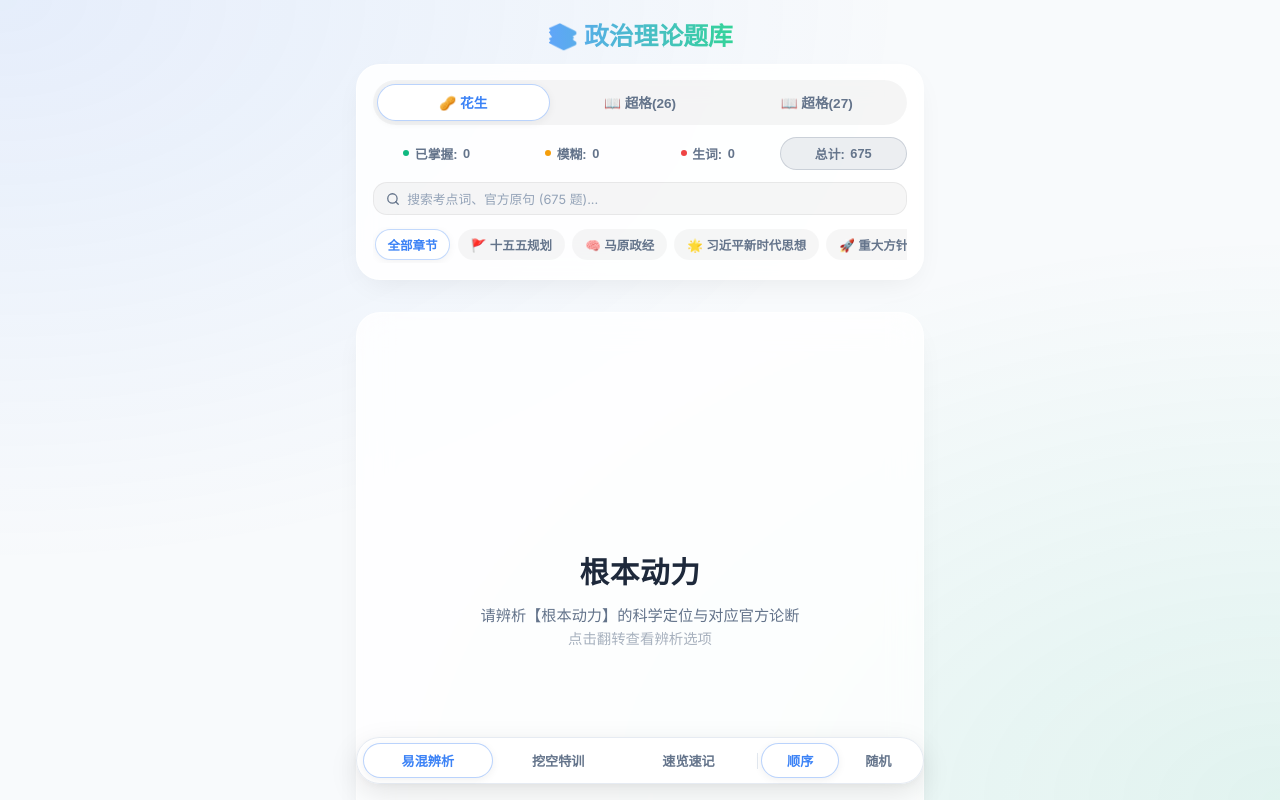
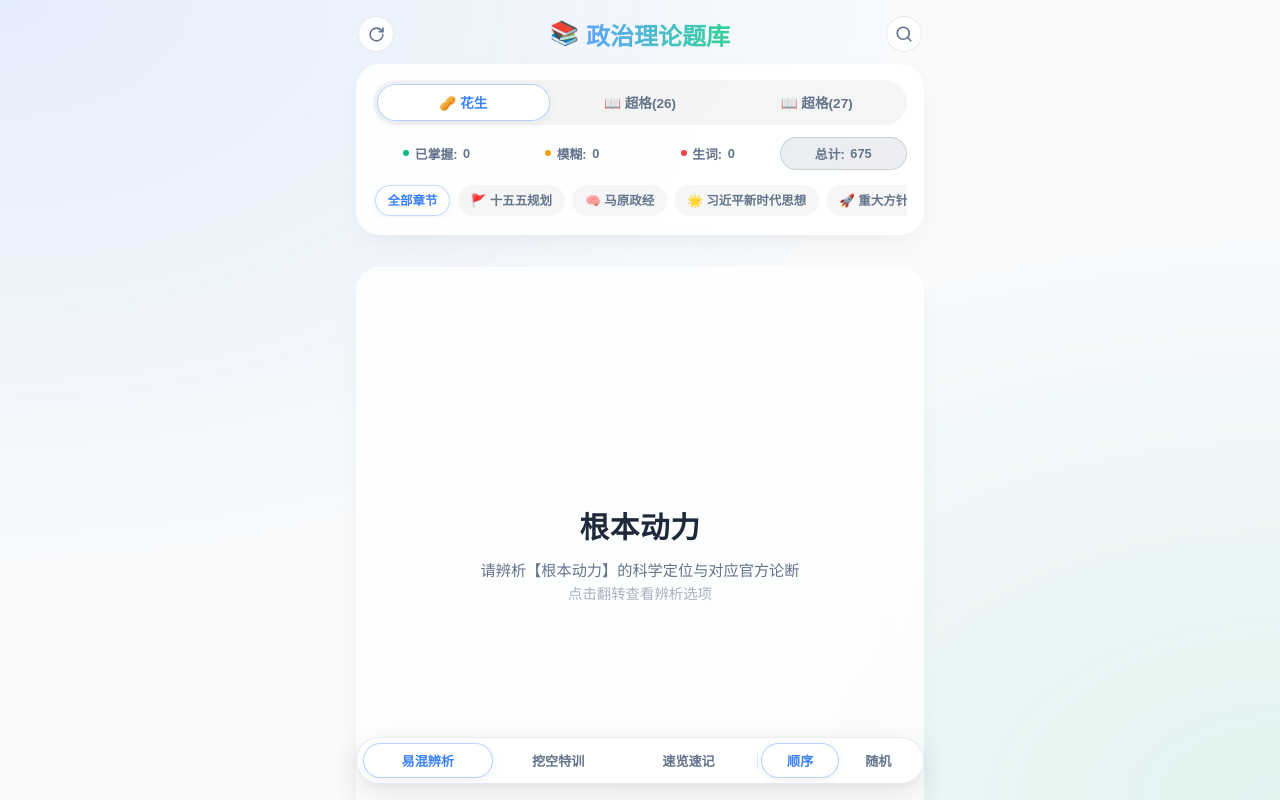
Before and after one commit to troses3/zhengzhi-fuxi, a React (Vite) app: page / in a window 1280 px wide. Shown: the top 800 px of the page. Built offline with nearby package versions, Linux system fonts and the light colour scheme.

Commit message:
feat(ui): place reset button in top-left, unmask title emoji, and place search trigger in top-right

```diff
--- a/src/App.css
+++ b/src/App.css
@@ -41,24 +41,78 @@ body {
 }
 
 .header {
-  text-align: center;
   margin-bottom: 0.75rem;
 }
 
-.header h1 {
-  font-size: 1.55rem;
-  font-weight: 700;
+.header-nav-bar {
+  display: flex;
+  align-items: center;
+  justify-content: space-between;
   margin-bottom: 0.75rem;
+  padding: 0 0.15rem;
+}
+
+.header-title {
+  font-size: 1.5rem;
+  font-weight: 700;
+  margin: 0;
   display: flex;
   align-items: center;
   justify-content: center;
-  gap: 0.4rem;
-}
-
-.header h1 .title-text {
+  gap: 0.45rem;
+}
+
+.header-title .title-emoji {
+  font-size: 1.45rem;
+  line-height: 1;
+  display: inline-block;
+}
+
+.header-title .title-text {
   background: linear-gradient(to right, #60a5fa, #34d399);
   -webkit-background-clip: text;
   -webkit-text-fill-color: transparent;
+}
+
+.header-icon-btn {
+  width: 36px;
+  height: 36px;
+  border-radius: 50%;
+  border: 1px solid rgba(0, 0, 0, 0.08);
+  background: rgba(255, 255, 255, 0.85);
+  backdrop-filter: blur(12px);
+  -webkit-backdrop-filter: blur(12px);
+  display: flex;
+  align-items: center;
+  justify-content: center;
+  cursor: pointer;
+  color: #64748b;
+  transition: all 0.2s cubic-bezier(0.4, 0, 0.2, 1);
+  padding: 0;
+  flex-shrink: 0;
+}
+
+.header-icon-btn:hover {
+  background: #ffffff;
+  color: var(--accent-color);
+  box-shadow: 0 2px 8px rgba(0, 0, 0, 0.08);
+  transform: translateY(-0.5px);
+}
+
+.header-icon-btn.active {
+  background: var(--accent-color);
+  color: #ffffff;
+  border-color: var(--accent-color);
+  box-shadow: 0 2px 8px rgba(59, 130, 246, 0.3);
+}
+
+.header .search-bar-box {
+  margin-bottom: 0.75rem;
+  background: #ffffff;
+  border: 1.5px solid #e2e8f0;
+  border-radius: 14px;
+  padding: 0.48rem 0.8rem;
+  box-shadow: 0 4px 12px rgba(0, 0, 0, 0.04);
 }
 
 .progress-container {
--- a/src/App.jsx
+++ b/src/App.jsx
@@ -203,6 +203,7 @@ function App() {
   const [shuffledOptions, setShuffledOptions] = useState([]);
   const [selectedOption, setSelectedOption] = useState(null);
   const [searchQuery, setSearchQuery] = useState('');
+  const [isSearchOpen, setIsSearchOpen] = useState(false);
 
   const cardBackInnerRef = useRef(null);
   const [cardHeight, setCardHeight] = useState('340px');
@@ -629,9 +630,109 @@ function App() {
   return (
     <div className="app-container">
       <header className="header">
-        <h1>
-          <span className="title-text">📚 政治理论题库</span>
-        </h1>
+        <div className="header-nav-bar">
+          {/* 左上角：重置当前题库进度 */}
+          <button
+            className="header-icon-btn reset-header-btn"
+            title="重置当前题库进度"
+            onClick={() => {
+              const dbName = dataSource === 'huasheng' ? '花生' : (dataSource === 'chaoge27' ? '超格(27)' : '超格(26)');
+              if(window.confirm(`确定要重置当前数据库（${dbName}）的学习进度吗？`)) {
+                let storageKey = 'pt-tracker-v17-huasheng';
+                if (dataSource === 'chaoge26' || dataSource === 'chaoge') {
+                  storageKey = activeMode === 'contrast' ? 'pt-tracker-v17-chaoge26-contrast' : 'pt-tracker-v17-chaoge26-cloze';
+                } else if (dataSource === 'chaoge27') {
+                  storageKey = activeMode === 'contrast' ? 'pt-tracker-v17-chaoge27-contrast' : 'pt-tracker-v17-chaoge27-cloze';
+                }
+                localStorage.removeItem(storageKey);
+                window.location.reload();
+              }
+            }}
+          >
+            <svg width="17" height="17" viewBox="0 0 24 24" fill="none" stroke="currentColor" strokeWidth="2.3" strokeLinecap="round" strokeLinejoin="round">
+              <path d="M21 12a9 9 0 1 1-9-9c2.52 0 4.93 1 6.74 2.74L21 8"/>
+              <path d="M21 3v5h-5"/>
+            </svg>
+          </button>
+
+          {/* 中间：标题（Emoji独立于渐变，色彩清晰饱满） */}
+          <h1 className="header-title">
+            <span className="title-emoji">📚</span>
+            <span className="title-text">政治理论题库</span>
+          </h1>
+
+          {/* 右上角：搜索按钮 */}
+          <button
+            className={`header-icon-btn search-header-btn ${(isSearchOpen || searchQuery) ? 'active' : ''}`}
+            title="搜索考点原句"
+            onClick={() => setIsSearchOpen(prev => !prev)}
+          >
+            <svg width="18" height="18" viewBox="0 0 24 24" fill="none" stroke="currentColor" strokeWidth="2.3" strokeLinecap="round" strokeLinejoin="round">
+              <circle cx="11" cy="11" r="8"></circle>
+              <line x1="21" y1="21" x2="16.65" y2="16.65"></line>
+            </svg>
+          </button>
+        </div>
+
+        {/* 顶部展开式搜索栏 */}
+        {(isSearchOpen || searchQuery.trim() !== '') && (
+          <form
+            className="search-bar-box"
+            onSubmit={(e) => {
+              e.preventDefault();
+              e.target.querySelector('input')?.blur();
+            }}
+          >
+            <svg className="search-box-icon" width="14" height="14" viewBox="0 0 24 24" fill="none" stroke="currentColor" strokeWidth="2.2" strokeLinecap="round" strokeLinejoin="round">
+              <circle cx="11" cy="11" r="8"></circle>
+              <line x1="21" y1="21" x2="16.65" y2="16.65"></line>
+            </svg>
+            <input
+              type="search"
+              enterKeyHint="search"
+              autoFocus
+              className="search-box-input"
+              placeholder={`搜索考点词、官方原句 (${items.length} 题)...`}
+              value={searchQuery}
+              onChange={(e) => {
+                setSearchQuery(e.target.value);
+                setCurrentIndex(0);
+                setIsFlipped(false);
+                setSelectedOption(null);
+              }}
+              onKeyDown={(e) => {
+                if (e.key === 'Enter') {
+                  e.target.blur();
+                }
+              }}
+            />
+            {searchQuery && (
+              <button
+                type="button"
+                className="search-box-clear"
+                onPointerDown={(e) => {
+                  e.preventDefault();
+                  e.stopPropagation();
+                  setSearchQuery('');
+                  setCurrentIndex(0);
+                  setIsFlipped(false);
+                  setSelectedOption(null);
+                }}
+                onClick={(e) => {
+                  e.preventDefault();
+                  e.stopPropagation();
+                  setSearchQuery('');
+                  setCurrentIndex(0);
+                  setIsFlipped(false);
+                  setSelectedOption(null);
+                }}
+                title="清空搜索"
+              >
+                ✕
+              </button>
+            )}
+          </form>
+        )}
 
         <div className="progress-container">
           <div className="db-toggle-row">
@@ -680,63 +781,6 @@ function App() {
               </button>
             </div>
           </div>
-
-          {/* 搜索栏（置于控制面板内，回车自动收起软键盘） */}
-          <form
-            className="search-bar-box"
-            onSubmit={(e) => {
-              e.preventDefault();
-              e.target.querySelector('input')?.blur();
-            }}
-          >
-            <svg className="search-box-icon" width="14" height="14" viewBox="0 0 24 24" fill="none" stroke="currentColor" strokeWidth="2.2" strokeLinecap="round" strokeLinejoin="round">
-              <circle cx="11" cy="11" r="8"></circle>
-              <line x1="21" y1="21" x2="16.65" y2="16.65"></line>
-            </svg>
-            <input
-              type="search"
-              enterKeyHint="search"
-              className="search-box-input"
-              placeholder={`搜索考点词、官方原句 (${items.length} 题)...`}
-              value={searchQuery}
-              onChange={(e) => {
-                setSearchQuery(e.target.value);
-                setCurrentIndex(0);
-                setIsFlipped(false);
-                setSelectedOption(null);
-              }}
-              onKeyDown={(e) => {
-                if (e.key === 'Enter') {
-                  e.target.blur();
-                }
-              }}
-            />
-            {searchQuery && (
-              <button
-                type="button"
-                className="search-box-clear"
-                onPointerDown={(e) => {
-                  e.preventDefault();
-                  e.stopPropagation();
-                  setSearchQuery('');
-                  setCurrentIndex(0);
-                  setIsFlipped(false);
-                  setSelectedOption(null);
-                }}
-                onClick={(e) => {
-                  e.preventDefault();
-                  e.stopPropagation();
-                  setSearchQuery('');
-                  setCurrentIndex(0);
-                  setIsFlipped(false);
-                  setSelectedOption(null);
-                }}
-                title="清空搜索"
-              >
-                ✕
-              </button>
-            )}
-          </form>
 
           {/* 单行横向滑动章节栏 */}
           <div className="category-scroll-container">
@@ -990,29 +1034,6 @@ function App() {
             )}
           </>
         )}
-
-        {/* 重置进度 */}
-        <div className="controls">
-          <button className="btn-text" onClick={() => {
-            const dbName = dataSource === 'huasheng' ? '花生' : (dataSource === 'chaoge27' ? '超格(27)' : '超格(26)');
-            if(window.confirm(`确定要重置当前数据库（${dbName}）的学习进度吗？`)) {
-              let storageKey = 'pt-tracker-v16-huasheng';
-              if (dataSource === 'chaoge26' || dataSource === 'chaoge') {
-                storageKey = activeMode === 'contrast' ? 'pt-tracker-v16-chaoge26-contrast' : 'pt-tracker-v16-chaoge26-cloze';
-              } else if (dataSource === 'chaoge27') {
-                storageKey = activeMode === 'contrast' ? 'pt-tracker-v16-chaoge27-contrast' : 'pt-tracker-v16-chaoge27-cloze';
-              }
-              localStorage.removeItem(storageKey);
-              window.location.reload();
-            }
-          }}>
-            <svg className="reset-icon" width="14" height="14" viewBox="0 0 24 24" fill="none" stroke="currentColor" strokeWidth="2.5" strokeLinecap="round" strokeLinejoin="round">
-              <path d="M21 12a9 9 0 1 1-9-9c2.52 0 4.93 1 6.74 2.74L21 8"/>
-              <path d="M21 3v5h-5"/>
-            </svg>
-            <span className="reset-text">重置进度</span>
-          </button>
-        </div>
       </main>
 
       {/* 底部悬浮模式栏（极简单层设计，无多层套娃） */}
```
Also changed, not shown: 5 other files (tests, documents, lock files or other folders).
